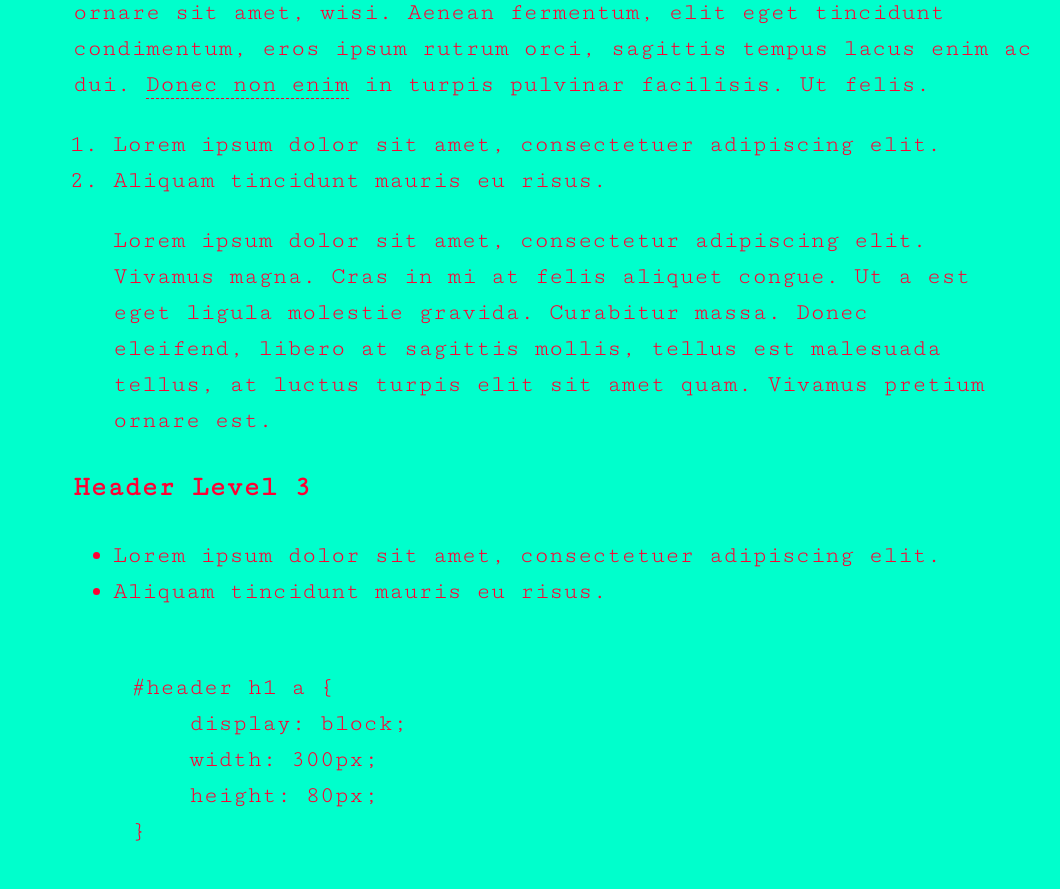
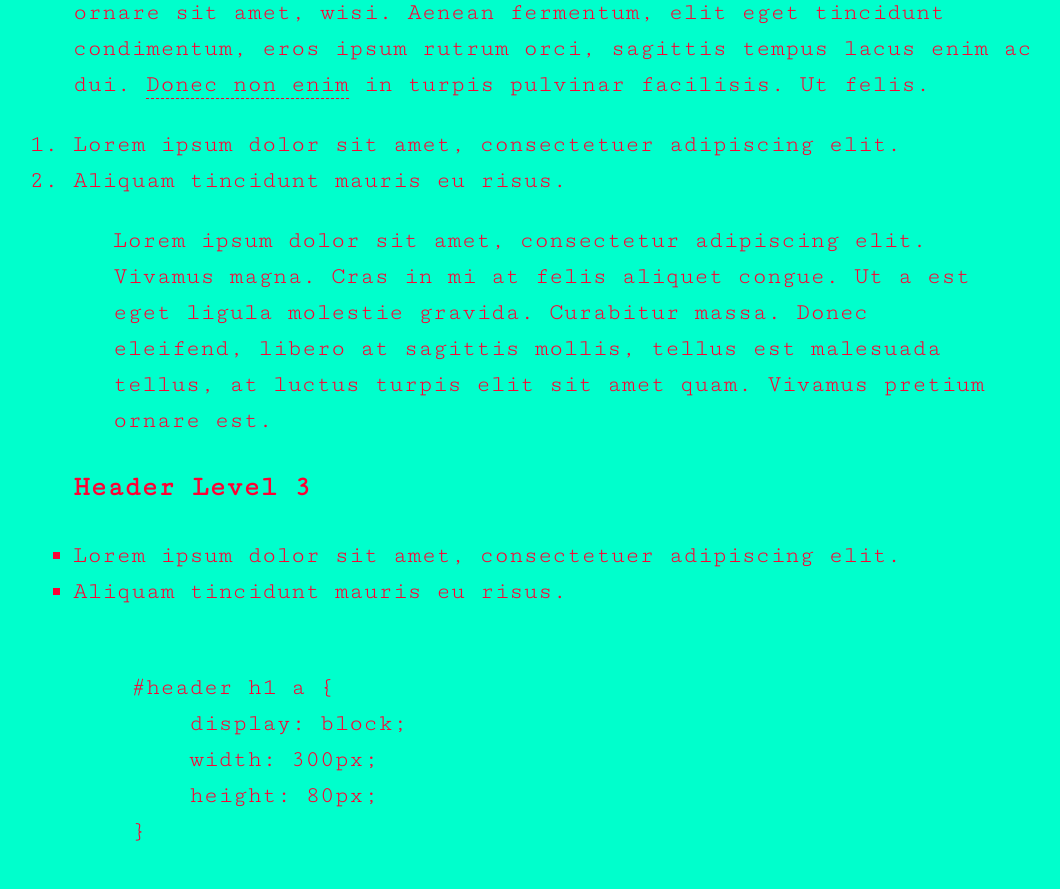
Before and after one commit to FF0033/f03-neo, a plain HTML site: page index.html in a window 1280 px wide. Shown: the part 1260-2149 px from the top of the page, without its empty margins (87-1147 px from the left). Drawn offline with Linux system fonts and the light colour scheme; a web font is replaced by a local one.

Commit message:
sane styling

```diff
--- a/style.scss
+++ b/style.scss
@@ -66,9 +66,6 @@ header{
         background:#0fc;
     }
 }
-pre,code{
-    font-family:'Cutive Mono';
-}
 #about{
     text-align:left;
 }
@@ -79,3 +76,16 @@ pre,code{
 footer{
     text-align:left;
 }
+
+pre,code{
+    font-family:'Cutive Mono';
+}
+ul{
+    list-style-type:square;
+    list-style-position:outside;
+    padding:0;
+}
+ol{
+    list-style-position:outside;
+    padding:0;
+}
```
Also changed, not shown: style.css, 1 other file.
